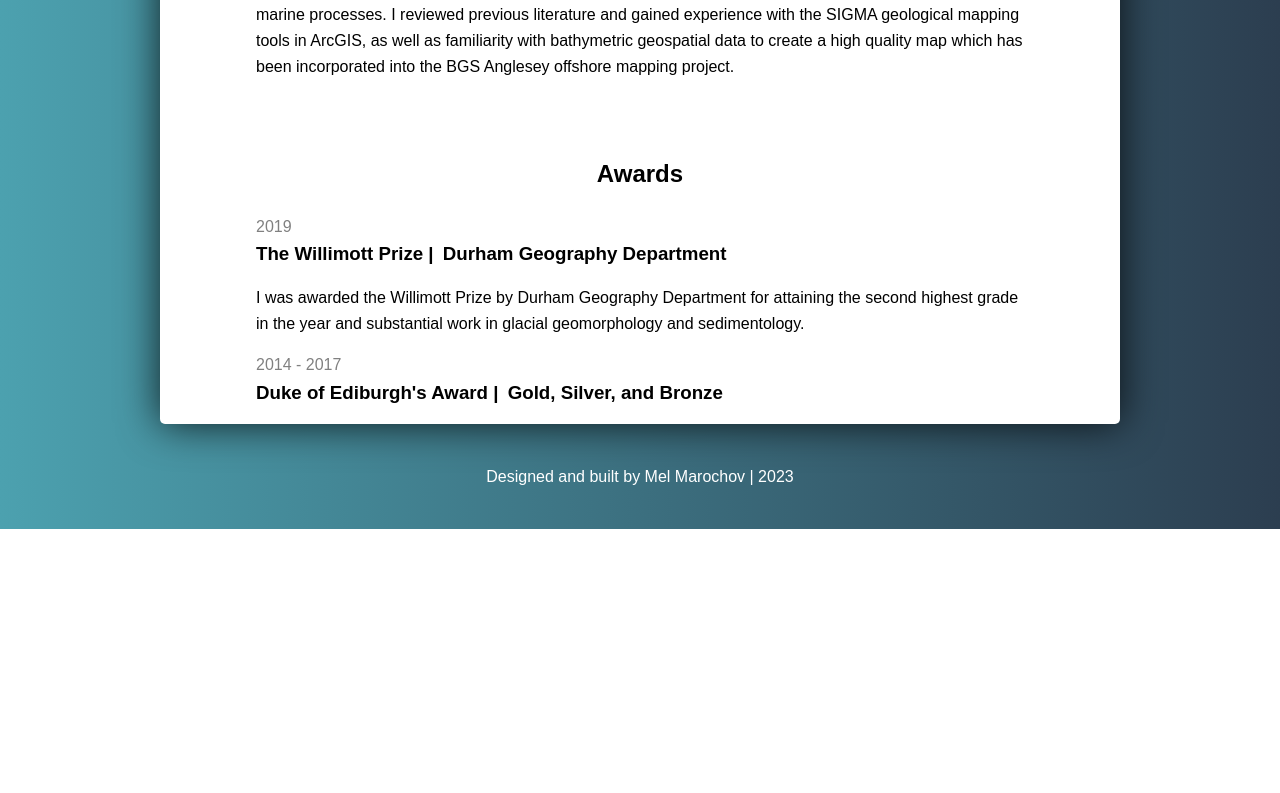
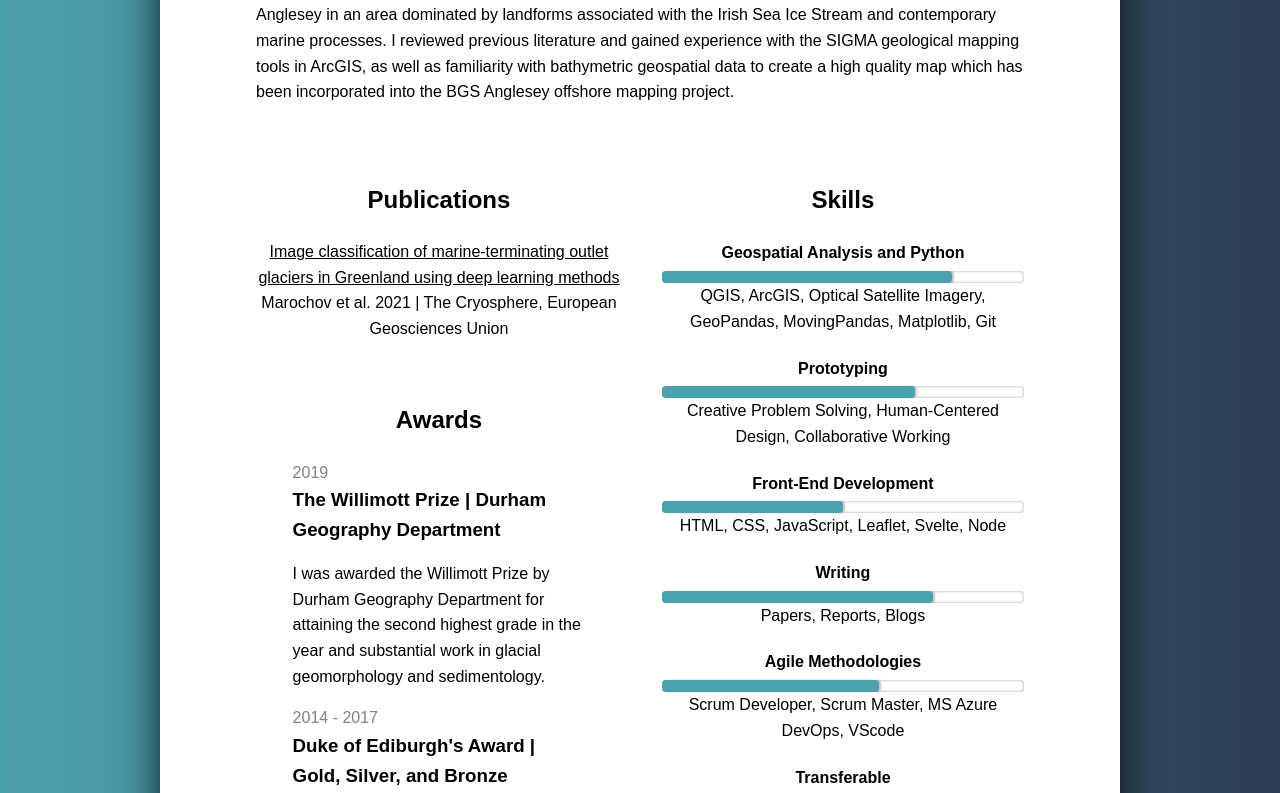
Before and after one commit to MMarochov/cv, a Svelte app: page / in a window 1280 px wide. Shown: the part 2287-3080 px from the top of the page. Before the commit the page ends 2816 px from the top, so only its background shows below. Built offline with nearby package versions, Linux system fonts and the light colour scheme.

Commit message:
add publications, awards, and skills

```diff
--- a/src/App.svelte
+++ b/src/App.svelte
@@ -3,13 +3,14 @@
   import Timeline from "./components/Timeline.svelte";
   import Experience from "./components/Experience.svelte";
   import Award from "./components/Award.svelte";
+  import SkillSet from "./components/SkillSet.svelte";
 
   let socials = [
     {
       social: "Website",
       name: "itsmel.io",
       href: "https://itsmel.io",
-      icon: "fa-solid fa-rocket"
+      icon: "fa-solid fa-rocket",
     },
     {
       social: "GitHub",
@@ -55,7 +56,7 @@
       years: "2021/22",
       description:
         "In my first placement I focused on advancing OS's efforts to incorporate ethical practice in geospatial data and artificial intelligence (GeoAI) workflows. Some of the highlights were running an external-facing hybrid workshop on practical tools in GeoAI ethics, and creating a Model Hub for OS's machine learning algorithms.",
-    }
+    },
   ];
 </script>
 
@@ -79,7 +80,8 @@
       src="./images/Ordnance-Survey-logo-dark.svg"
       alt="Ordnance Survey logo"
       href="https://www.ordnancesurvey.co.uk/"
-    description="I began the Ordnance Survey Graduate Scheme in 2021 and have traversed the business through three placements:"/>
+      description="I began the Ordnance Survey Graduate Scheme in 2021 and have traversed the business through three placements:"
+    />
     {#each placements as p}
       <Timeline
         open={p.open}
@@ -101,7 +103,8 @@
       src="./images/Durham-University-logo-dark.svg"
       alt="Durham University logo"
       href="https://www.durham.ac.uk/departments/academic/geography/"
-    description="The crux of my postgraduate research was to develop a method which uses deep learning for semantic segmentation of Sentinel-2 satellite imagery containing marine-terminating glaciers in Greenland. I published a paper in one of the top peer-reviewed glaciology journals, presented at the EGU2020: Sharing Geoscience Online conference, and demonstrated in undergraduate Remote Sensing practicals."/>
+      description="The crux of my postgraduate research was to develop a method which uses deep learning for semantic segmentation of Sentinel-2 satellite imagery containing marine-terminating glaciers in Greenland. I published a paper in one of the top peer-reviewed glaciology journals, presented at the EGU2020: Sharing Geoscience Online conference, demonstrated in undergraduate Remote Sensing practicals, and represented M.Sc.(Res) students as the Research Postgraduate Committee representative."
+    />
     <Experience
       position="B. Sc., Geography"
       org="Durham University"
@@ -109,7 +112,8 @@
       src="./images/Durham-University-logo-dark.svg"
       alt="Durham University logo"
       href="https://www.durham.ac.uk/departments/academic/geography/"
-    description="First Class Honours"/>
+      description="First Class Honours"
+    />
     <Experience
       position="Advanced Highers, Highers"
       org="Jedburgh Grammar School"
@@ -117,7 +121,8 @@
       src=""
       alt=""
       href=""
-    description="Advanced Highers: Geography (A), Biology (B), English (B) · Highers: 5 (3A, 2B)"/>
+      description="Advanced Highers: Geography (A), Biology (B), English (B) · Highers: 5 (3A, 2B)"
+    />
   </section>
   <section>
     <h2>Work Experience</h2>
@@ -128,7 +133,8 @@
       src="./images/Durham-University-logo-dark.svg"
       alt=""
       href="https://www.durham.ac.uk/departments/academic/geography/"
-    description="Used QGIS to map the historical and contemporary movement of penguin colonies in Antarctica from Landsat and Sentinel imagery using the Google Earth Engine Digitisation Tool."/>
+      description="Used QGIS to map the historical and contemporary movement of penguin colonies in Antarctica from Landsat and Sentinel imagery using the Google Earth Engine Digitisation Tool."
+    />
     <Experience
       position="GIS Consultant"
       org="Findlay Ecology Services"
@@ -136,7 +142,8 @@
       src="./images/Findlay-ecology-services-logo-transparent-001.png"
       alt="Findlay Ecology Services"
       href="http://www.findlayecologyservices.co.uk/"
-    description="Freelance mapping using QGIS for a local ecology company to show land‑cover and map project‑specific data. I created a series of maps which were incorporated into a vegetation survey report and produced a set of clear instructions on how to repeat work for consultant’s future use."/>
+      description="Freelance mapping using QGIS for a local ecology company to show land‑cover and map project‑specific data. I created a series of maps which were incorporated into a vegetation survey report and produced a set of clear instructions on how to repeat work for consultant’s future use."
+    />
     <Experience
       position="Marine Geoscientist"
       org="British Geological Survey"
@@ -144,20 +151,36 @@
       src="./images/British_Geological_Survey.png"
       alt="British Geological Survey"
       href="https://www.bgs.ac.uk/"
-    description="I joined the Marine Geoscience Team to map geomorphology, sediments and bedrock geology offshore of Anglesey in an area dominated by landforms associated with the Irish Sea Ice Stream and contemporary marine processes. I reviewed previous literature and gained experience with the SIGMA geological mapping tools in ArcGIS, as well as familiarity with bathymetric geospatial data to create a high quality map which has been incorporated into the BGS Anglesey offshore mapping project."/>
+      description="I joined the Marine Geoscience Team to map geomorphology, sediments and bedrock geology offshore of Anglesey in an area dominated by landforms associated with the Irish Sea Ice Stream and contemporary marine processes. I reviewed previous literature and gained experience with the SIGMA geological mapping tools in ArcGIS, as well as familiarity with bathymetric geospatial data to create a high quality map which has been incorporated into the BGS Anglesey offshore mapping project."
+    />
   </section>
-  <section>
+  <section id="duo-column">
+    <div id="col1">
+      <h2>Publications</h2>
+      <p>
+        <a href="https://tc.copernicus.org/articles/15/5041/2021/"
+        >Image classification of marine-terminating outlet glaciers in
+        Greenland using deep learning methods</a
+        > Marochov et al. 2021 | The Cryosphere, European Geosciences Union
+      </p>
       <h2>Awards</h2>
       <Award
       position="The Willimott Prize"
       org="Durham Geography Department"
       date="2019"
-    description="I was awarded the Willimott Prize by Durham Geography Department for attaining the second highest grade in the year and substantial work in glacial geomorphology and sedimentology."/>
+      description="I was awarded the Willimott Prize by Durham Geography Department for attaining the second highest grade in the year and substantial work in glacial geomorphology and sedimentology."
+      />
       <Award
       position="Duke of Ediburgh's Award"
       org="Gold, Silver, and Bronze"
       date="2014 - 2017"
-    description=""/>
+      description=""
+      />
+    </div>
+    <div>
+      <h2>Skills</h2>
+      <SkillSet />
+    </div>
   </section>
 </main>
 <footer>Designed and built by Mel Marochov | 2023</footer>
@@ -178,6 +201,17 @@
     display: flex;
     flex-direction: column;
     align-items: center;
+  }
+
+  #duo-column {
+    display: flex;
+    max-width: 80%;
+    align-self: center;
+  }
+
+  #col1 {
+    width: 50%;
+    margin: 0 40px 40px 0;
   }
 
   img {
--- a/src/components/Award.svelte
+++ b/src/components/Award.svelte
@@ -35,12 +35,4 @@
     margin: 0;
   }
 
-    a {
-        padding: 4px;
-        border-radius: 2px;
-    }
-
-    img {
-      height: 30px;
-    }
   </style>
--- /dev/null
+++ b/src/components/RatingBar.svelte
@@ -0,0 +1,53 @@
+<!-- Stole from Josh Pooley -->
+<script>
+    // Imports
+    import { cubicOut } from "svelte/easing";
+    import { onMount } from "svelte";
+    // Props
+    export let rating; // 0-100
+    export let delay = 500;
+    // Init
+    let ready = false;
+    onMount(() => (ready = true));
+    // Transition
+    function slideBounce(node, { duration, delay }) {
+      return {
+        duration,
+        delay,
+        css: (t) => {
+          const eased = cubicOut(t);
+          return `transform: scaleX(${eased});`;
+        },
+      };
+    }
+  </script>
+
+  <div class="container">
+    {#if ready}
+      <div
+        in:slideBounce={{ duration: 1500, delay: delay }}
+        class="rating"
+        style="--width:{rating}%"
+      />
+    {/if}
+  </div>
+
+  <style>
+    .container {
+      width: 100%;
+      max-width: 400px;
+      height: 12px;
+      background: white;
+      border-radius: 4px;
+      box-shadow: 0 0 3px #0000005e inset;
+    }
+    .rating {
+      width: var(--width);
+      height: 100%;
+      float: left;
+      background: #4CA1AF;
+      transform-origin: center left;
+      border-radius: 4px;
+      box-shadow: 2px 0 2px #0000003b;
+    }
+  </style>
--- /dev/null
+++ b/src/components/Skill.svelte
@@ -0,0 +1,26 @@
+<!-- Stole from Josh Pooley -->
+<script>
+    // Imports
+    import RatingBar from "./RatingBar.svelte";
+    // Props
+    export let name;
+    export let rating;
+    export let delay;
+  </script>
+
+  <div>
+    <h4>{name}</h4>
+    <RatingBar {rating} {delay}/>
+  </div>
+  <div id="details">
+      <slot></slot>
+  </div>
+
+  <style>
+      h4 {
+          margin-bottom: 5px;
+      }
+      #details {
+        max-width: 380px;
+      }
+  </style>
--- /dev/null
+++ b/src/components/SkillSet.svelte
@@ -0,0 +1,15 @@
+
+<script>
+    // Imports
+    import { skills } from "./skills.js";
+    import Skill from "./Skill.svelte"
+  </script>
+
+  {#each skills as skill, i}
+    <Skill
+      name={skill.name}
+      rating={skill.rating}
+      delay={500 + i*100}
+      >{skill.text}
+    </Skill>
+  {/each}
--- /dev/null
+++ b/src/components/skills.js
@@ -0,0 +1,34 @@
+// skills.js
+
+export const skills = [ // List of contact information
+    {
+        name: "Geospatial Analysis and Python",
+        text: "QGIS, ArcGIS, Optical Satellite Imagery, GeoPandas, MovingPandas, Matplotlib, Git",
+        rating: "80"
+    },
+    {
+        name: "Prototyping",
+        text: "Creative Problem Solving, Human-Centered Design, Collaborative Working",
+        rating: "70"
+    },
+    {
+        name: "Front-End Development",
+        text: "HTML, CSS, JavaScript, Leaflet, Svelte, Node",
+        rating: "50"
+    },
+    {
+        name: "Writing",
+        text: "Papers, Reports, Blogs",
+        rating: "75"
+    },
+    {
+        name: "Agile Methodologies",
+        text: "Scrum Developer, Scrum Master, MS Azure DevOps, VScode",
+        rating: "60"
+    },
+    {
+        name: "Transferable",
+        text: "",
+        rating: "70"
+    }
+];
```
Lines whose indentation alone changed are shown as unchanged.
